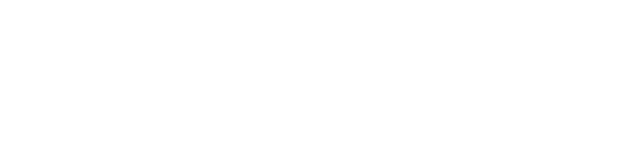
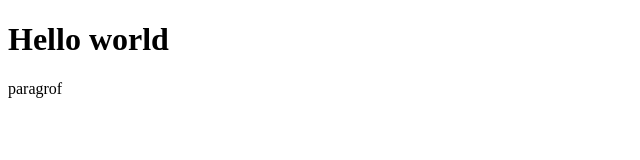
Before and after one commit to akmalistamov/github-tutorial, a plain HTML site: page index.html in a window 1280 px wide. Shown: the whole page, without its empty margins (0-640 px from the left). Drawn offline with Linux system fonts and the light colour scheme.

Commit message:
add new ptag

```diff
--- a/index.html
+++ b/index.html
@@ -8,7 +8,8 @@
     <title>Document</title>
 </head>
 <body>
-
+    <h1>Hello world</h1>
+    <p>paragrof</p>
 
 
 </body>
```
